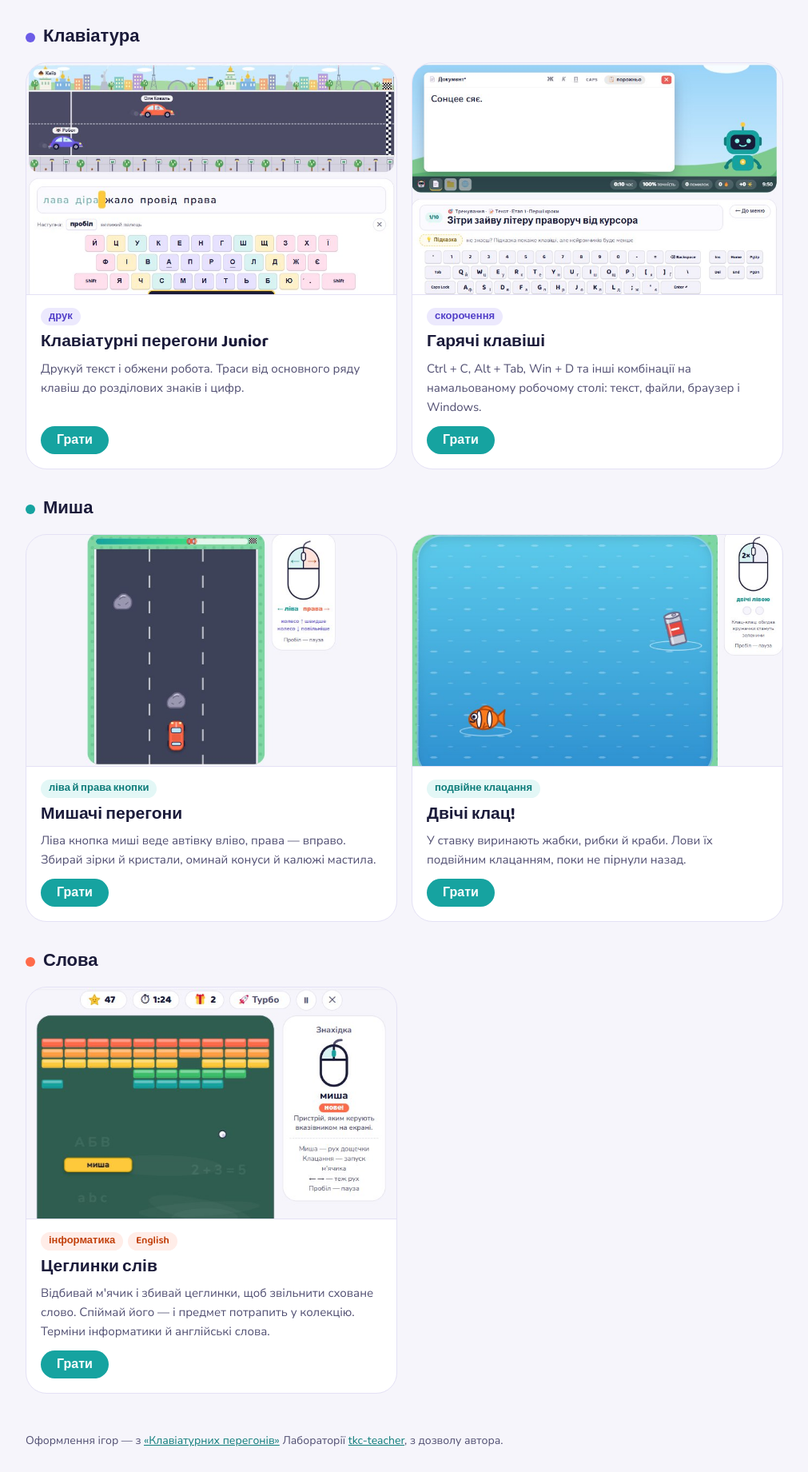
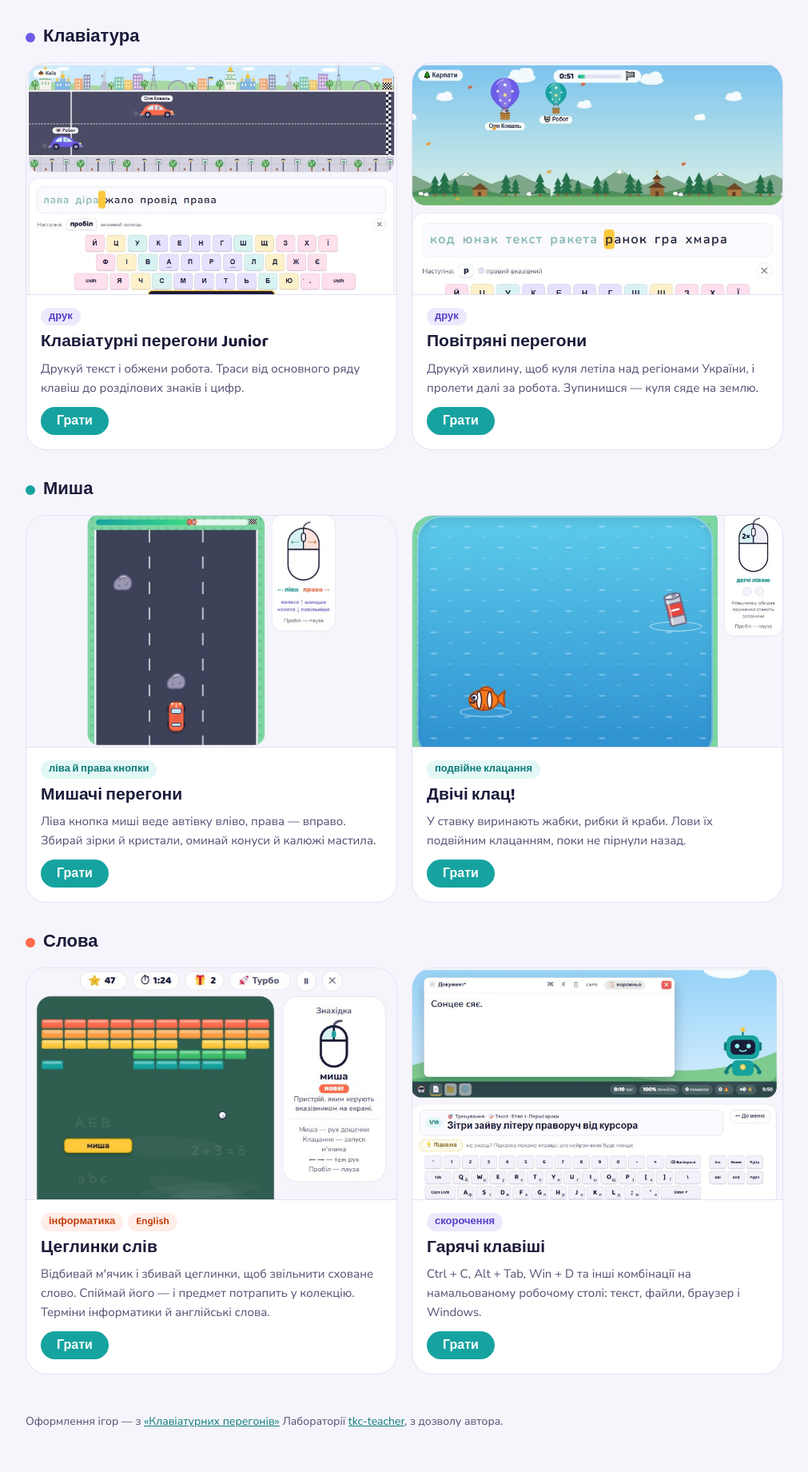
Before and after one commit to cyrilreyda/cyrilreyda.github.io, a plain HTML site: page index.html in a window 1280 px wide. Shown: the part 219-2060 px from the top of the page at 80% size, without its empty margins (134-1145 px from the left). Drawn offline with Linux system fonts and the light colour scheme.

Commit message:
Add Balloon Race next to Typing Race and move Hot Keys to Words
Balloon Race goes into the Keyboard section right after Typing Race
Junior, with a screenshot of a flight over the Carpathians; its
picture is added to the offline list (cache catalog-v3) and to the
README table. Hot Keys moves to the Words section, after Word Bricks.

The card links to /balloon-race-kids/, which works once that repo is
published on GitHub Pages.

Co-Authored-By: Claude Opus 5.5 <noreply@anthropic.com>

```diff
--- a/index.html
+++ b/index.html
@@ -86,12 +86,12 @@
         <span class="play">Грати</span>
       </div>
     </a>
-    <a class="card" href="/hot-keys/">
-      <img src="img/hot-keys.jpg" alt="Гарячі клавіші: намальований робочий стіл із вікном документа" loading="lazy">
+    <a class="card" href="/balloon-race-kids/">
+      <img src="img/balloon-race-kids.jpg" alt="Повітряні перегони: повітряні кулі учня й робота над Карпатами" loading="lazy">
       <div class="card-body">
-        <div class="tags"><span class="tag keys">скорочення</span></div>
-        <h2>Гарячі клавіші</h2>
-        <p>Ctrl + C, Alt + Tab, Win + D та інші комбінації на намальованому робочому столі: текст, файли, браузер і Windows.</p>
+        <div class="tags"><span class="tag keys">друк</span></div>
+        <h2>Повітряні перегони</h2>
+        <p>Друкуй хвилину, щоб куля летіла над регіонами України, і пролети далі за робота. Зупинишся — куля сяде на землю.</p>
         <span class="play">Грати</span>
       </div>
     </a>
@@ -130,6 +130,15 @@
         <span class="play">Грати</span>
       </div>
     </a>
+    <a class="card" href="/hot-keys/">
+      <img src="img/hot-keys.jpg" alt="Гарячі клавіші: намальований робочий стіл із вікном документа" loading="lazy">
+      <div class="card-body">
+        <div class="tags"><span class="tag keys">скорочення</span></div>
+        <h2>Гарячі клавіші</h2>
+        <p>Ctrl + C, Alt + Tab, Win + D та інші комбінації на намальованому робочому столі: текст, файли, браузер і Windows.</p>
+        <span class="play">Грати</span>
+      </div>
+    </a>
   </div>
 
 </main>
--- a/sw.js
+++ b/sw.js
@@ -1,11 +1,11 @@
 // Офлайн-режим каталогу. Онлайн сторінка завжди береться з мережі (і оновлює збережену копію),
 // без інтернету — зі збереженої копії. Ігри мають власні sw.js у своїх папках; цей лише для файлів каталогу.
 // Після зміни списку FILES збільшити номер у CACHE, щоб браузери забрали нову копію.
-const CACHE = 'catalog-v2';
+const CACHE = 'catalog-v3';
 const FILES = ['./', './index.html', './manifest.webmanifest',
                './fonts/fonts.css', './fonts/baloo2-latin.woff2', './fonts/nunitosans-cyrillic.woff2', './fonts/nunitosans-latin.woff2',
                './icons/icon-192.png', './icons/icon-512.png', './img/emblem.png',
-               './img/typing-race-kids.jpg', './img/hot-keys.jpg', './img/mouse-race-kids.jpg', './img/double-click-kids.jpg', './img/word-bricks-kids.jpg'];
+               './img/typing-race-kids.jpg', './img/balloon-race-kids.jpg', './img/hot-keys.jpg', './img/mouse-race-kids.jpg', './img/double-click-kids.jpg', './img/word-bricks-kids.jpg'];
 const PATHS = FILES.map(f=>new URL(f, self.registration.scope).pathname);
 const TIMEOUT = 5000;   // повільна мережа в класі — після 5 с беремо збережену копію
 
```
Also changed, not shown: img/balloon-race-kids.jpg (added), 1 other file.
